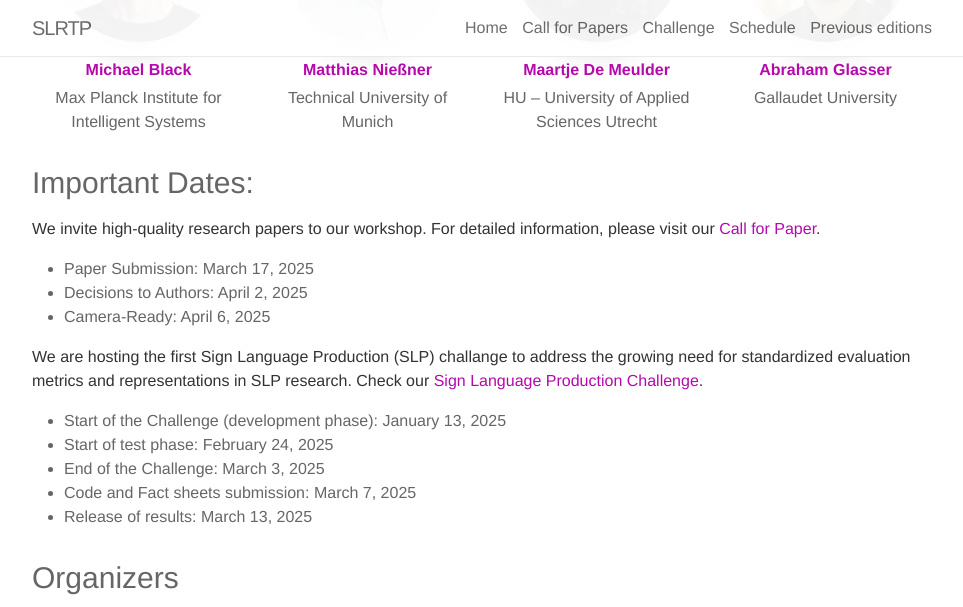
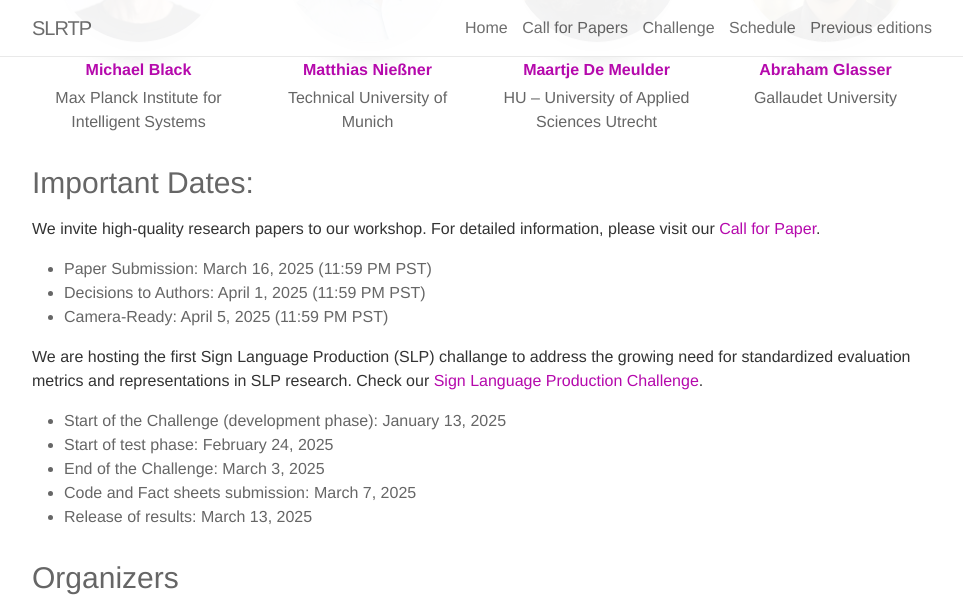
Before and after one commit to slrtpworkshop/slrtpworkshop.github.io, a Jekyll site: the page built from _pages/00_home.md, in a window 1280 px wide and 900 px high, scrolled down 849 px, cut to the strip 0-607 px from the top of the window. Shown: the whole strip, without its empty margins (158-1121 px from the left). Built offline with Jekyll 4.4.1, drawn with Linux system fonts in a browser that asks for light colours; nearby versions of some CDN libraries.

Commit message:
update home

```diff
--- a/_pages/00_home.md
+++ b/_pages/00_home.md
@@ -38,9 +38,9 @@ Sign languages are visual languages and a key form of communication for deaf com
 
 We invite high-quality research papers to our workshop. For detailed information, please visit our [Call for Paper](https://slrtpworkshop.github.io/cfp/).
 
-- Paper Submission: March 17, 2025
-- Decisions to Authors: April 2, 2025
-- Camera-Ready: April 6, 2025
+- Paper Submission: March 16, 2025 (11:59 PM PST)
+- Decisions to Authors: April 1, 2025 (11:59 PM PST)
+- Camera-Ready: April 5, 2025 (11:59 PM PST)
 
 We are hosting the first Sign Language Production (SLP) challange to address the growing need for standardized evaluation metrics and representations in SLP research. Check our [Sign Language Production Challenge](https://www.codabench.org/competitions/4854/).
 - Start of the Challenge (development phase): January 13, 2025
```
